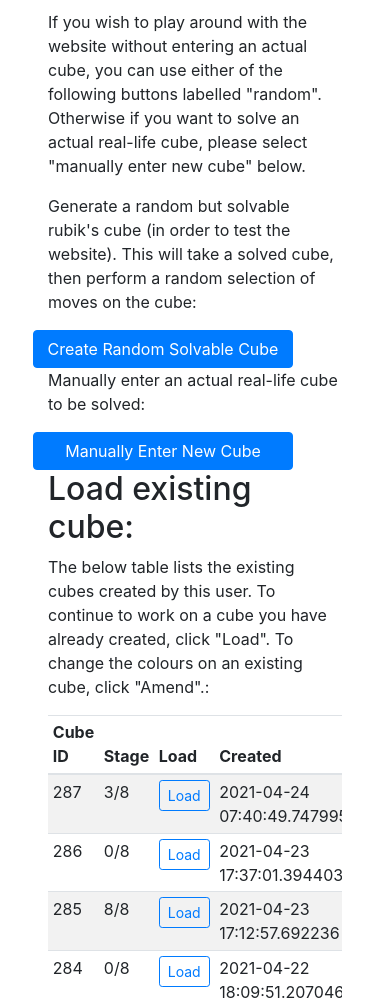
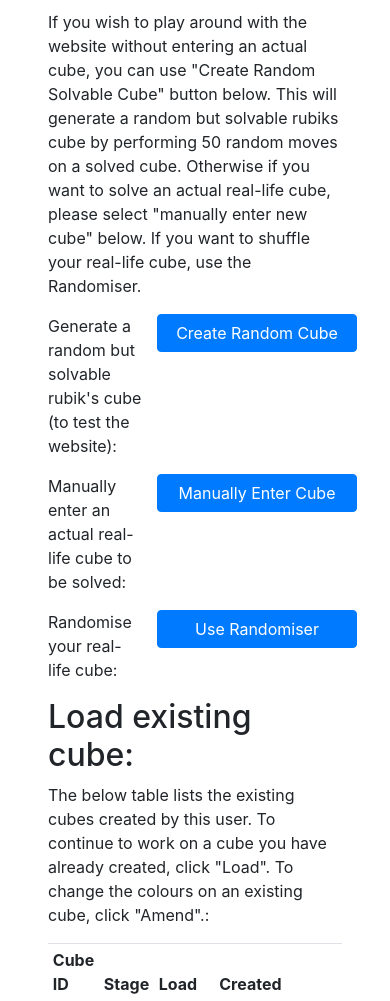
Before and after one commit to samjcox/rubiks, a Flask app: page / in a window 390 px wide. Shown: the part 896-1897 px from the top of the page. Run offline with Flask 2, Linux system fonts and the light colour scheme; a user stored in the database is signed in; data comes from the database, SQL or seed files in the repository; some libraries are stand-ins or nearby versions.

Commit message:
Entry buttons set in sub-div and intro text layout improved on small screens. Randomiser button added.

```diff
--- a/templates/index.html
+++ b/templates/index.html
@@ -20,6 +20,11 @@
     <div class="row">
         <div class="col">
             <p class = "lead">This site will help you solve your Rubiks cube!</p>
+        </div>
+    </div>
+
+    <div class="row">
+        <div class="col-md">
             <p>This site was built for the final project of <a href="https://cs50.harvard.edu/x/2021/" target="_blank">CS50x</a>.</p>
             <p>This site will help you solve a Rubiks cube.  After entering your current cube configuration, the site will calculate what your next moves should be, all the way through to solving the cube!</p>
             <p>There are different ways to solve a Rubiks cube, the manual method on this site uses an 8-step method as described in the adjacent video from Wired.  If you want to understand why each move is being made, or learn to solve a cube without this site, this video will explain.  If you just want to get cracking, no need to watch the video!</p>
@@ -34,15 +39,16 @@
     <h2>Create new cube:</h2>
     <div class="row">
         <div class="col">
-            <p>If you wish to play around with the website without entering an actual cube, you can use either of the following buttons labelled "random".  Otherwise if you want to solve an actual real-life cube, please select "manually enter new cube" below.</p>
+            <p>If you wish to play around with the website without entering an actual cube, you can use "Create Random Solvable Cube" button below.  This will generate a random but solvable rubiks cube by performing 50 random moves on a solved cube. Otherwise if you want to solve an actual real-life cube, please select "manually enter new cube" below.  If you want to shuffle your real-life cube, use the Randomiser.</p>
         </div>
     </div>
+    <div style="max-width:700px; margin:auto;">
         <div class="row">
             <div class="col">
-            <p>Generate a random but solvable rubik's cube (in order to test the website).  This will take a solved cube, then perform a random selection of moves on the cube:</p>
+                <p>Generate a random but solvable rubik's cube (to test the website):</p>
             </div>
             <div class="col-xs-auto">
-            <a href=random_cube><button style="width:260px;" onclick="loading_on()" class="btn btn-primary" type="button">Create Random Solvable Cube</button></a>
+                <a href=random_cube><button style="width:200px;" onclick="loading_on()" class="btn btn-primary" type="button">Create Random Cube</button></a>
             </div>
         </div>
 
@@ -51,7 +57,17 @@
                 <p>Manually enter an actual real-life cube to be solved:</p>
             </div>
             <div class="col-xs-auto">
-            <a href=enter><button style="width:260px;" class="btn btn-primary" type="button">Manually Enter New Cube</button></a>
+                <a href=enter><button style="width:200px;" class="btn btn-primary" type="button">Manually Enter Cube</button></a>
+            </div>
+        </div>
+
+        <div class="row">
+            <div class="col">
+                <p>Randomise your real-life cube:</p>
+            </div>
+            <div class="col-xs-auto">
+                <a href=enter><button style="width:200px;" class="btn btn-primary" type="button">Use Randomiser</button></a>
+            </div>
         </div>
     </div>
 
```
Lines whose indentation alone changed are shown as unchanged.
